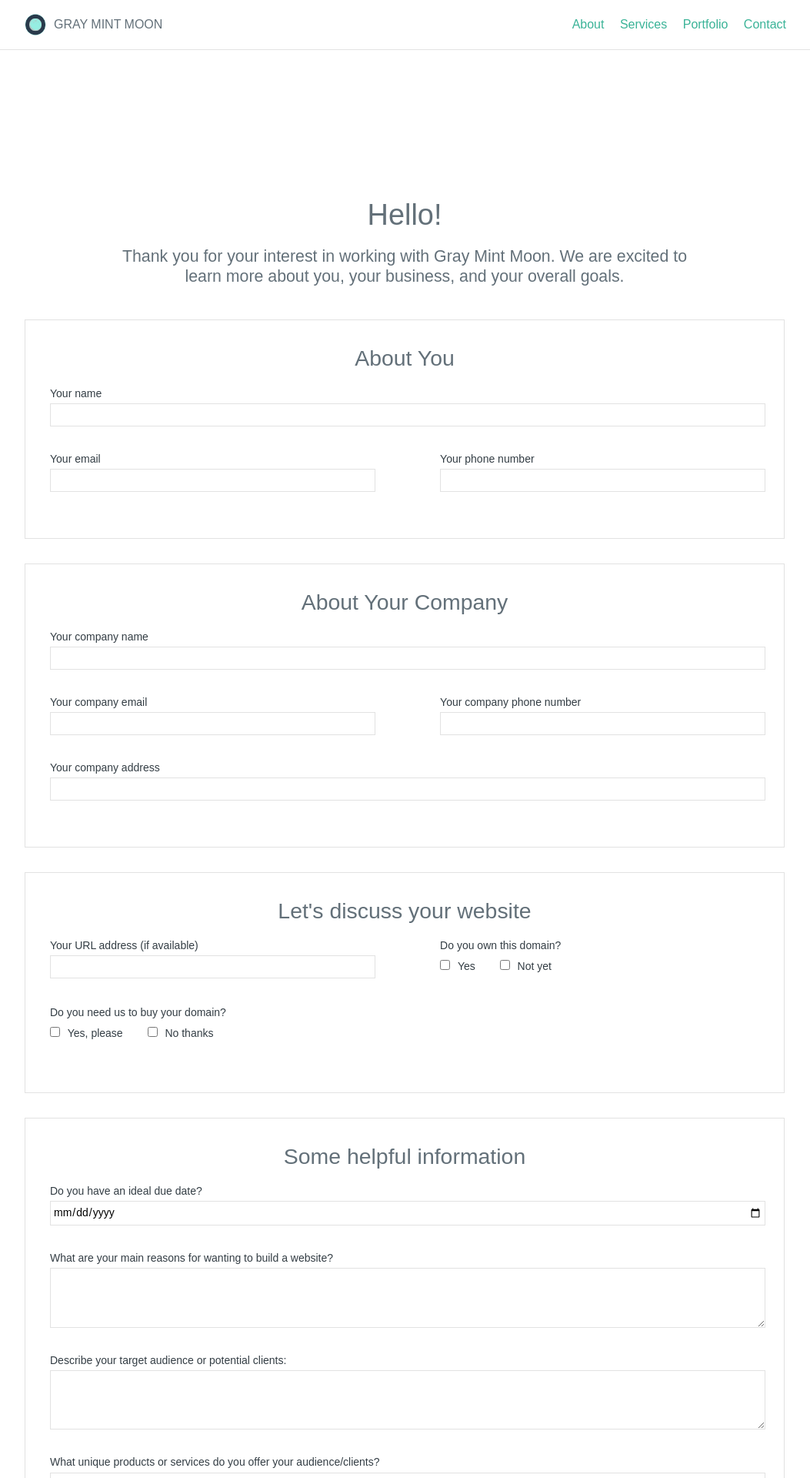
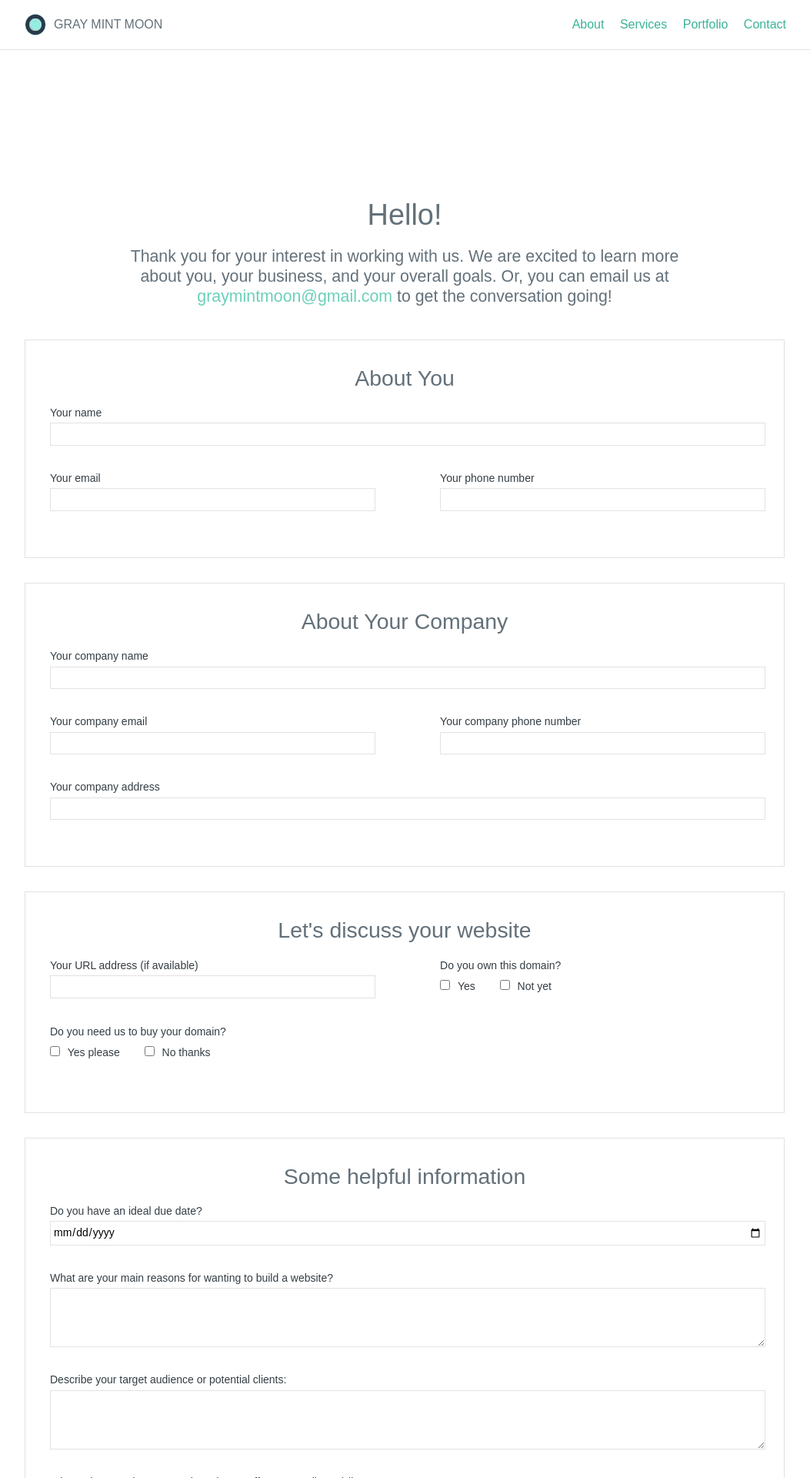
Before and after one commit to graymintmoon/graymintmoon.github.io, a Jekyll site: the page built from contact.md, in a window 1280 px wide. Shown: the top 1920 px of the page at 77% size, without its empty margins (114-1167 px from the left). Built offline with Jekyll 4.4.1, drawn with Linux system fonts in a browser that asks for light colours; nearby versions of some CDN libraries; some web fonts are replaced.

Commit message:
scroll fix, typos

```diff
--- a/_includes/scripts.html
+++ b/_includes/scripts.html
@@ -3,8 +3,6 @@
 	$('#scrollUp').click(function(){
 		$("html, body").animate({ scrollTop: 0 }, "slow");
 	});
-
-
 	$(document).scroll(function() {
 	  var y = $(this).scrollTop();
 	  if (y > 80) {
@@ -13,8 +11,5 @@
 	    $('#scrollUp').fadeOut();
 	  }
 	});
-
-
-
 });
 </script>
--- a/_layouts/default.html
+++ b/_layouts/default.html
@@ -5,7 +5,12 @@
 		<header>
 			{% include header.html %}
 		</header>
-    <main>{{content}}</main>
+		<main>
+			<div id="scrollUp" class="home_scroll_up">
+				<img src="{{site.url}}/assets/scroll_up.png" alt="scroll to top arrow">
+			</div>
+			{{content}}
+		</main>
 	<footer>{% include footer.html %}</footer>
 </body>
 </html>
--- a/_sass/utils/_text.scss
+++ b/_sass/utils/_text.scss
@@ -6,6 +6,7 @@
 	&_dark{color: $dark;};
 	&_jungle{color: $jungle}
 	&_white{color: $white}
+	&_blue{color: $blue}
 
 	&_center{text-align: center;}
 	&_small{font-size: .875em}
--- a/contact.md
+++ b/contact.md
@@ -6,7 +6,7 @@
 	<div class="form_introduction text_center">
 		<div class="container_lg">
 			<h2 class="text_charcoal">Hello!</h2>
-			<h4>Thank you for your interest in working with Gray Mint Moon. We are excited to learn more about you, your business, and your overall goals.</h4>
+			<h4>Thank you for your interest in working with us. We are excited to learn more about you, your business, and your overall goals. Or, you can email us at <a class="text_jungle text_regular" href="mailto:graymintmoon">graymintmoon@gmail.com</a> to get the conversation going!</h4>
 		</div>
 	</div>
 	<form action="https://formspree.io/graymintmoon@gmail.com"
@@ -70,7 +70,7 @@
 			<div class="form_inline_inputs">
 				<div class="form_inline_input_item">
 					<input class="form_checkbox" type="checkbox" id="buy-domain" name="buy-domain" value="yes">
-					<label class="form_checkbox_label" for="buy-domain">Yes, please</label>
+					<label class="form_checkbox_label" for="buy-domain">Yes please</label>
 				</div>
 				<div class="form_inline_input_item">
 					<input class="form_checkbox" type="checkbox" id="buy-domain" name="dont-buy-domain" value="no thanks">
```
Also changed, not shown: index.md (+0 -3 lines). Lines whose indentation alone changed are shown as unchanged.
